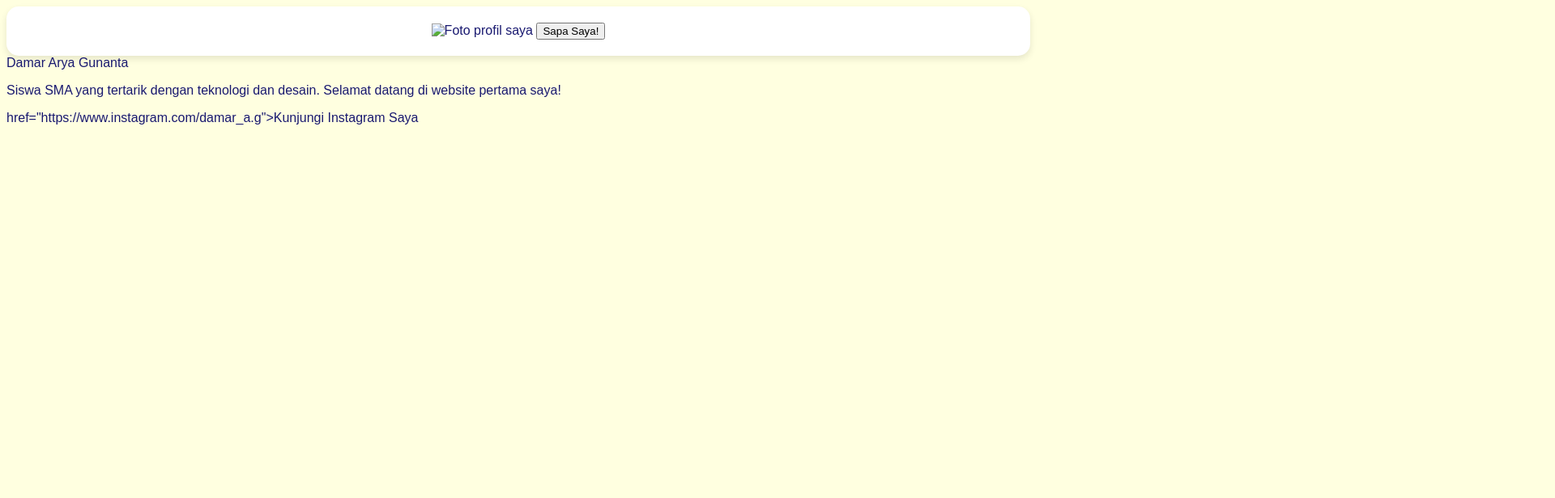
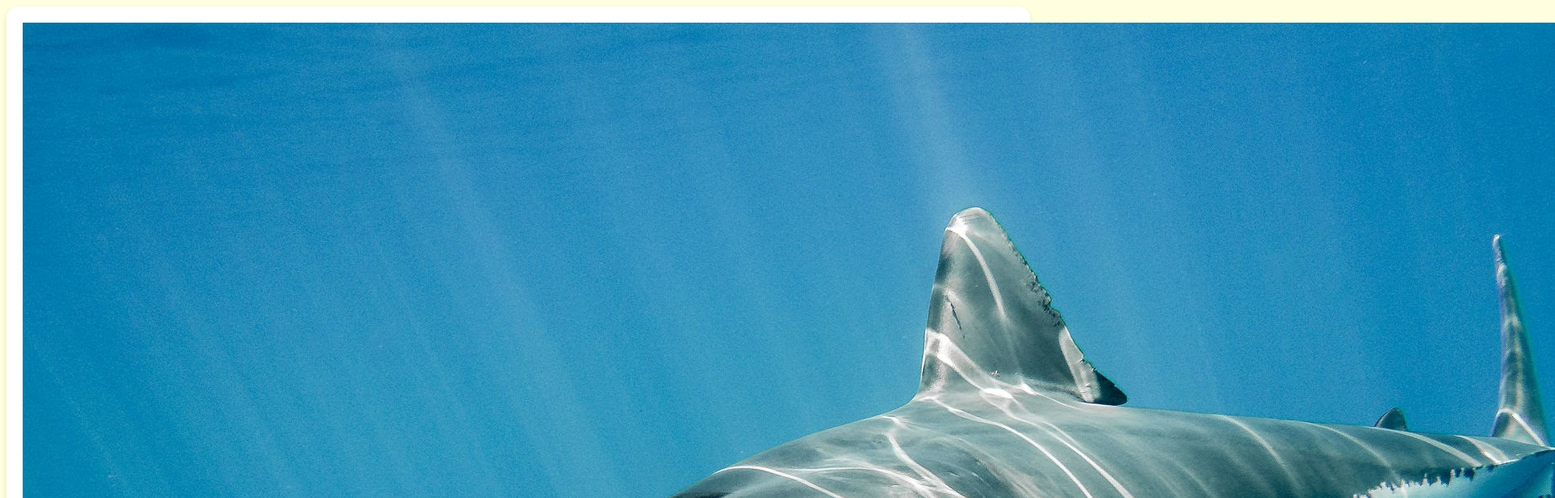
Before and after one commit to Damar37/PelatihanTIK-damar, a plain HTML site: page index.html in a window 1280 px wide. Shown: the top 616 px of the page at 81% size, 1920 px wide, since content can reach past the window. Drawn offline with Linux system fonts and the light colour scheme.

Commit message:
Update index.html

```diff
--- a/index.html
+++ b/index.html
@@ -6,7 +6,7 @@
 </head>
 <body>
   <div class="kartu-profil">
-  <img src="foto-profil.img" alt="Foto profil saya">
+  <img src="hiu.jpg" alt="Foto profil saya">
   <button id="sapaButton">Sapa Saya!</button>
 </div>
   </h1>Damar Arya Gunanta</h1>
```
